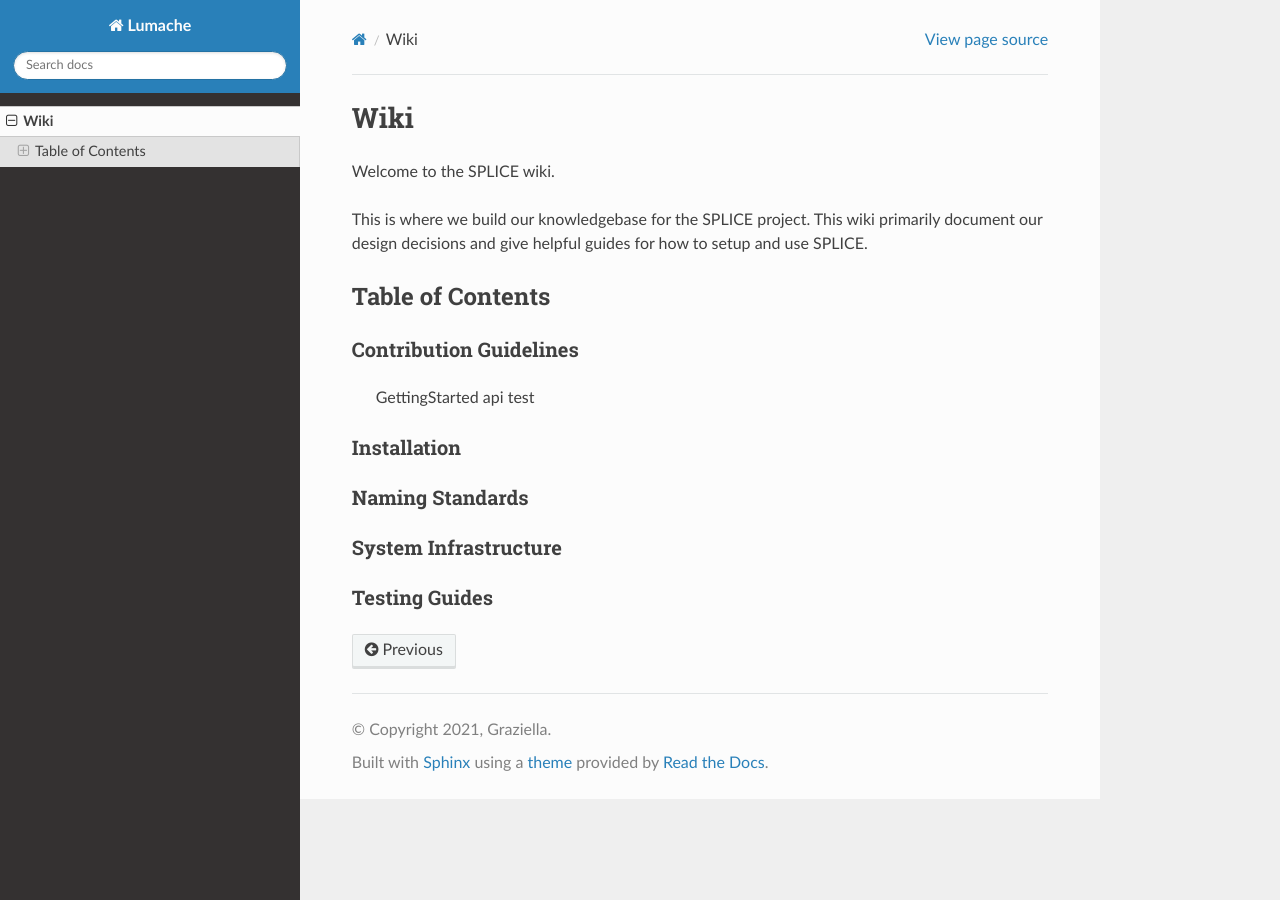
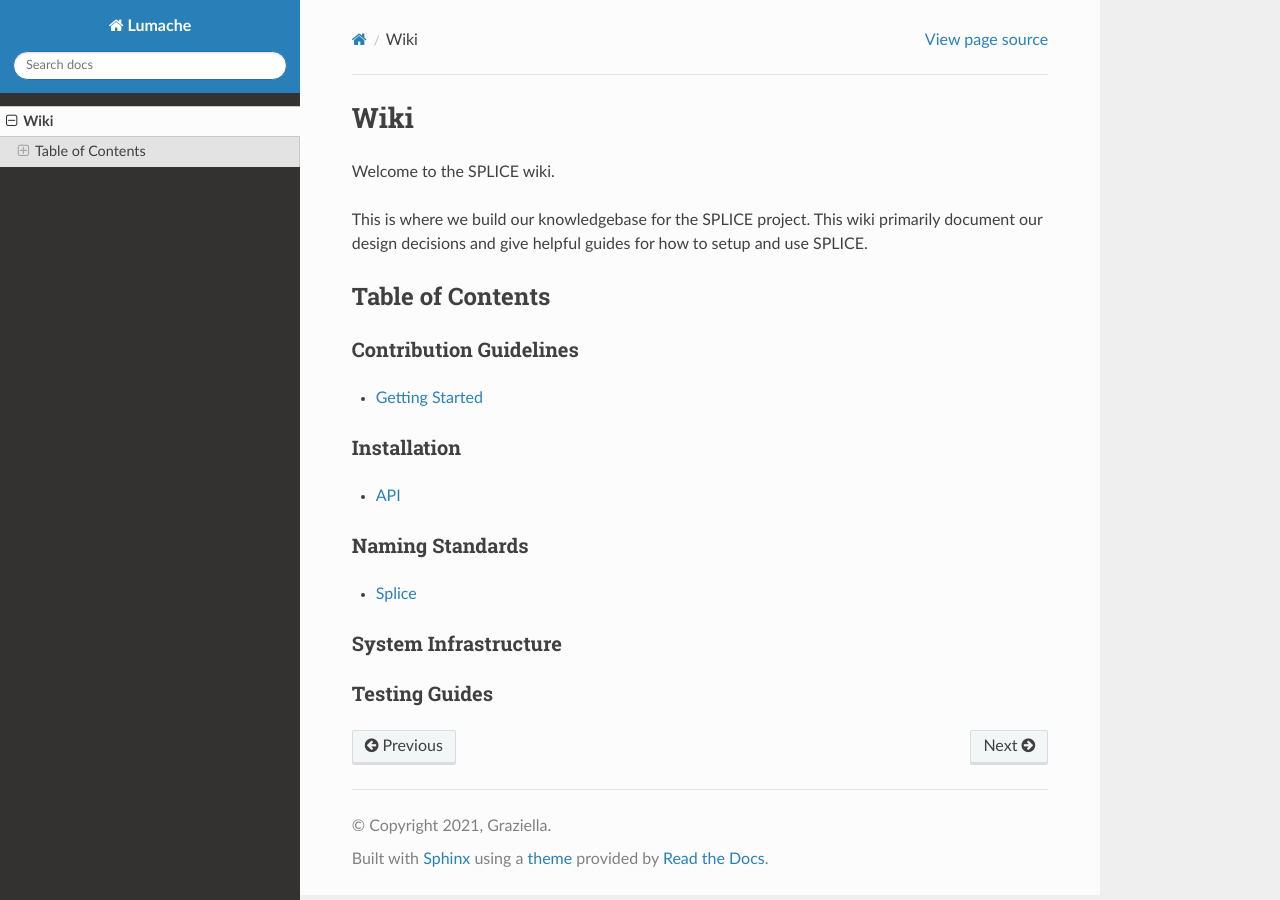
Before and after one commit to PhoevosA/rtd-tuorial, a Sphinx documentation site: the page built from docs/source/Wiki.rst, in a window 1280 px wide. Built offline with Sphinx 7.4.7 and the Read the Docs theme 3.1.0, drawn with Linux system fonts in a browser that asks for light colours; some of the changed lines change nothing that is shown.

Commit message:
Update Wiki.rst

```diff
--- a/docs/source/Wiki.rst
+++ b/docs/source/Wiki.rst
@@ -8,21 +8,29 @@ This is where we build our knowledgebase for the SPLICE project. This wiki prima
 Table of Contents
 -----------------
 
+Contribution Guidelines
+^^^^^^^^^^^^^^^^^^^^^^^
 .. toctree::
   :maxdepth: 1
 
-Contribution Guidelines
-^^^^^^^^^^^^^^^^^^^^^^^
+  GettingStarted
 
-  GettingStarted
-  api
-  test
+
 
 Installation
 ^^^^^^^^^^^^
+.. toctree::
+  :maxdepth: 1
+
+  api
 
 Naming Standards
 ^^^^^^^^^^^^^^^^
+
+.. toctree::
+  :maxdepth: 1
+
+  test
 
 System Infrastructure
 ^^^^^^^^^^^^^^^^^^^^^
```
